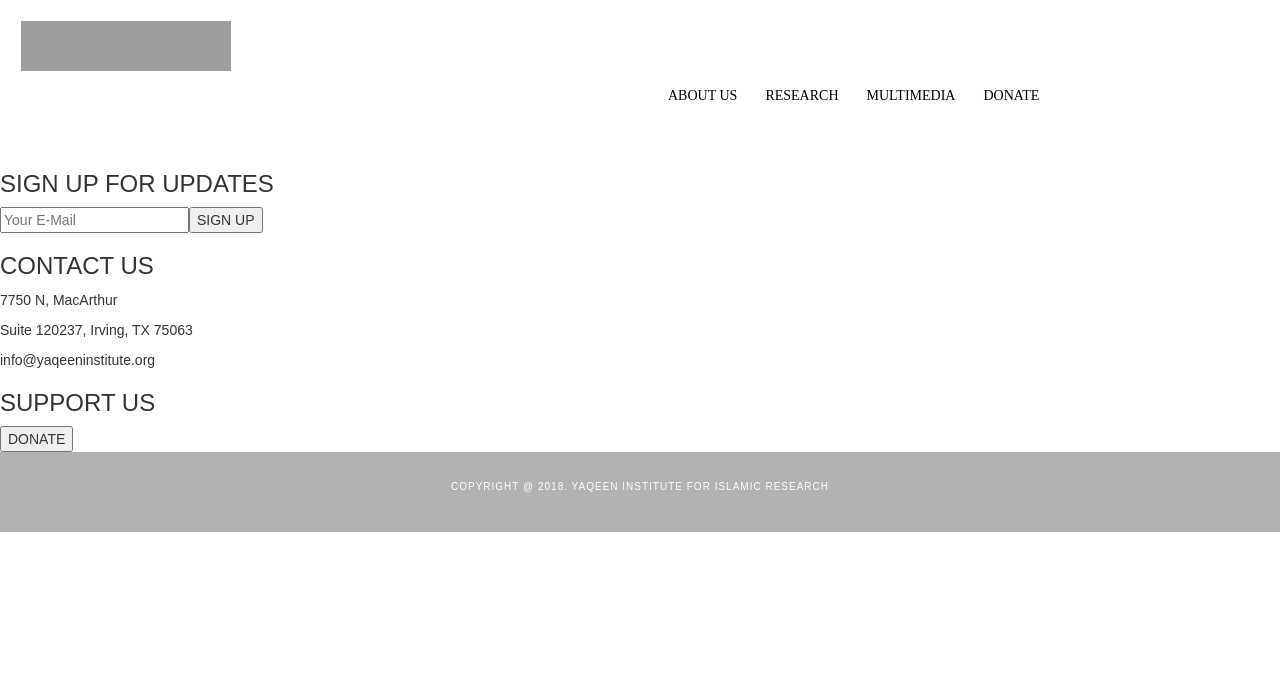
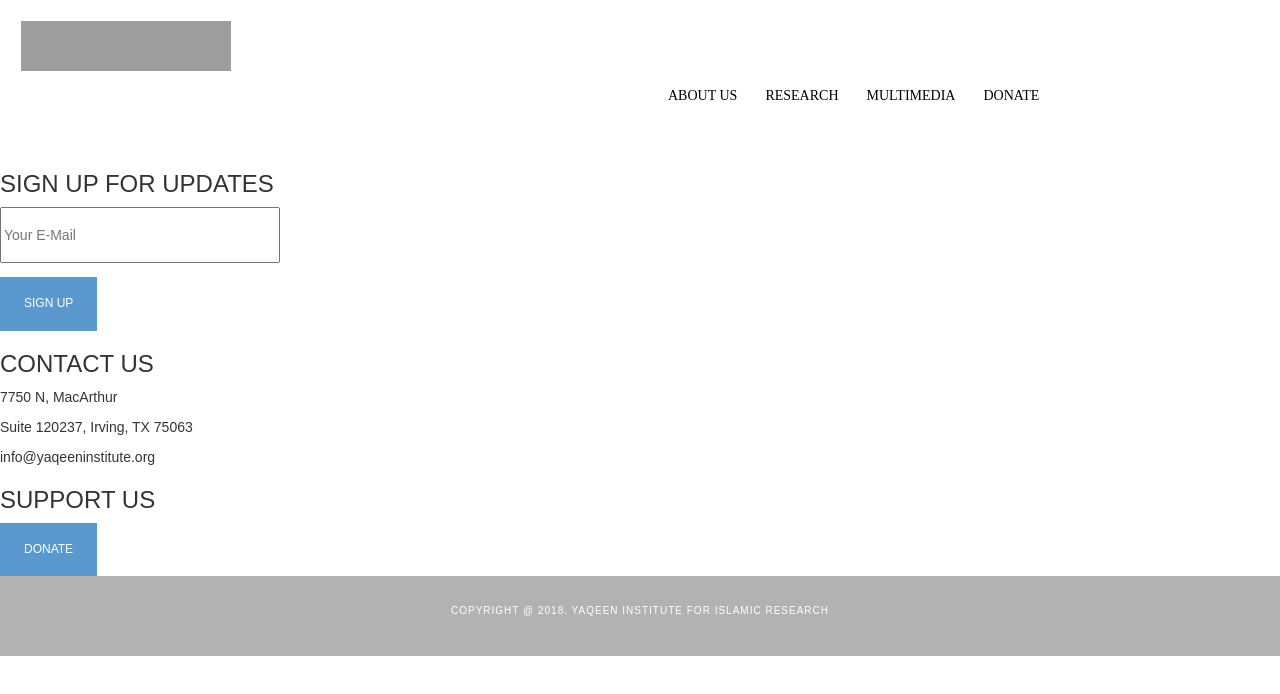
Before and after one commit to hossainamzad/Yaqeen, a React (Create React App) app: page / in a window 1280 px wide. Shown: the top 694 px of the page. Built offline with nearby package versions, Linux system fonts and the light colour scheme; grey boxes are pictures that could not be loaded.

Commit message:
add favicon to the site

```diff
--- a/public/index.html
+++ b/public/index.html
@@ -9,7 +9,9 @@
       homescreen on Android. See https://developers.google.com/web/fundamentals/engage-and-retain/web-app-manifest/
     -->
     <link rel="manifest" href="%PUBLIC_URL%/manifest.json">
-    <link rel="shortcut icon" href="%PUBLIC_URL%/favicon.ico">
+    <!-- <link rel="shortcut icon" href="%PUBLIC_URL%/favicon.ico"> -->
+    <link rel="shortcut icon" type="image/jpeg" href="favicon.jpeg">
+
     <!--
       Notice the use of %PUBLIC_URL% in the tags above.
       It will be replaced with the URL of the `public` folder during the build.
--- a/src/Components/emailSubscription.js
+++ b/src/Components/emailSubscription.js
@@ -1,16 +1,20 @@
 import React from 'react'
+import '../css/emailSubscription.css'
 const EmailSubscription = () => {
   return(
     <div>
       <h3>SIGN UP FOR UPDATES</h3>
       <input
-        type="text"
+        type="email"
         placeholder="Your E-Mail"
       />
-      <input
-        type="submit"
-        value="SIGN UP"
-      />
+      <div>
+        <input
+          className="submitButton"
+          type="submit"
+          value="SIGN UP"
+        />
+      </div>
     </div>
     )
 }
--- /dev/null
+++ b/src/css/emailSubscription.css
@@ -0,0 +1,19 @@
+input[type=email]{
+  width: 20em;
+  /*background-color: tomato;*/
+  height: 4em;
+  margin-bottom: 1em;
+}
+input[type=submit] {
+    font-size: 12px;
+    padding: 1.5em 2em;
+    text-align: center;
+    display: inline-block;
+    text-transform: uppercase;
+    color: #fff;
+    border: none;
+    background-color: RGBA(90, 152, 206, 1.00);
+}
+.submitButton{
+  padding-right: 2em;
+}
```
Also changed, not shown: public/favicon.jpeg (added).
